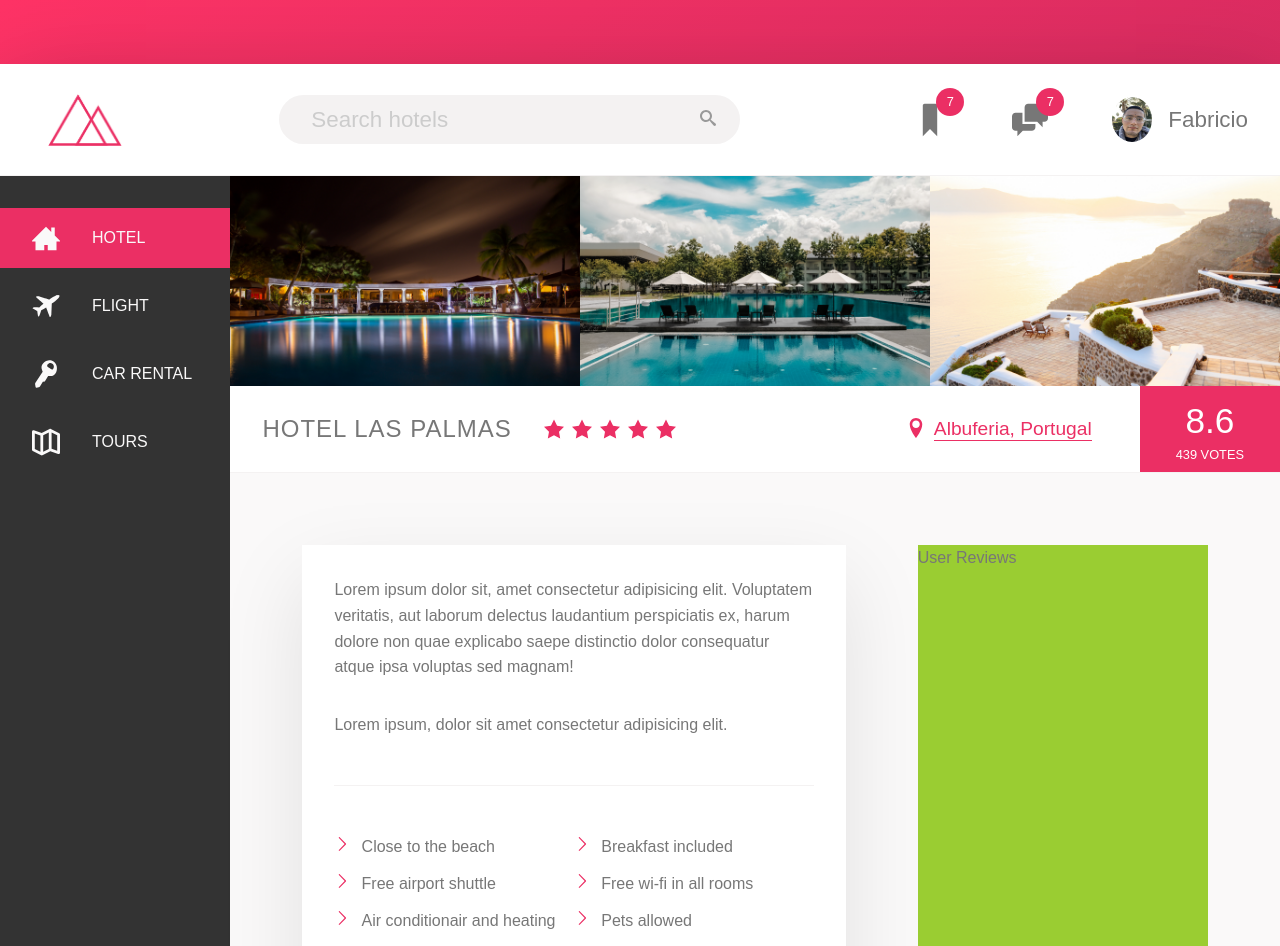
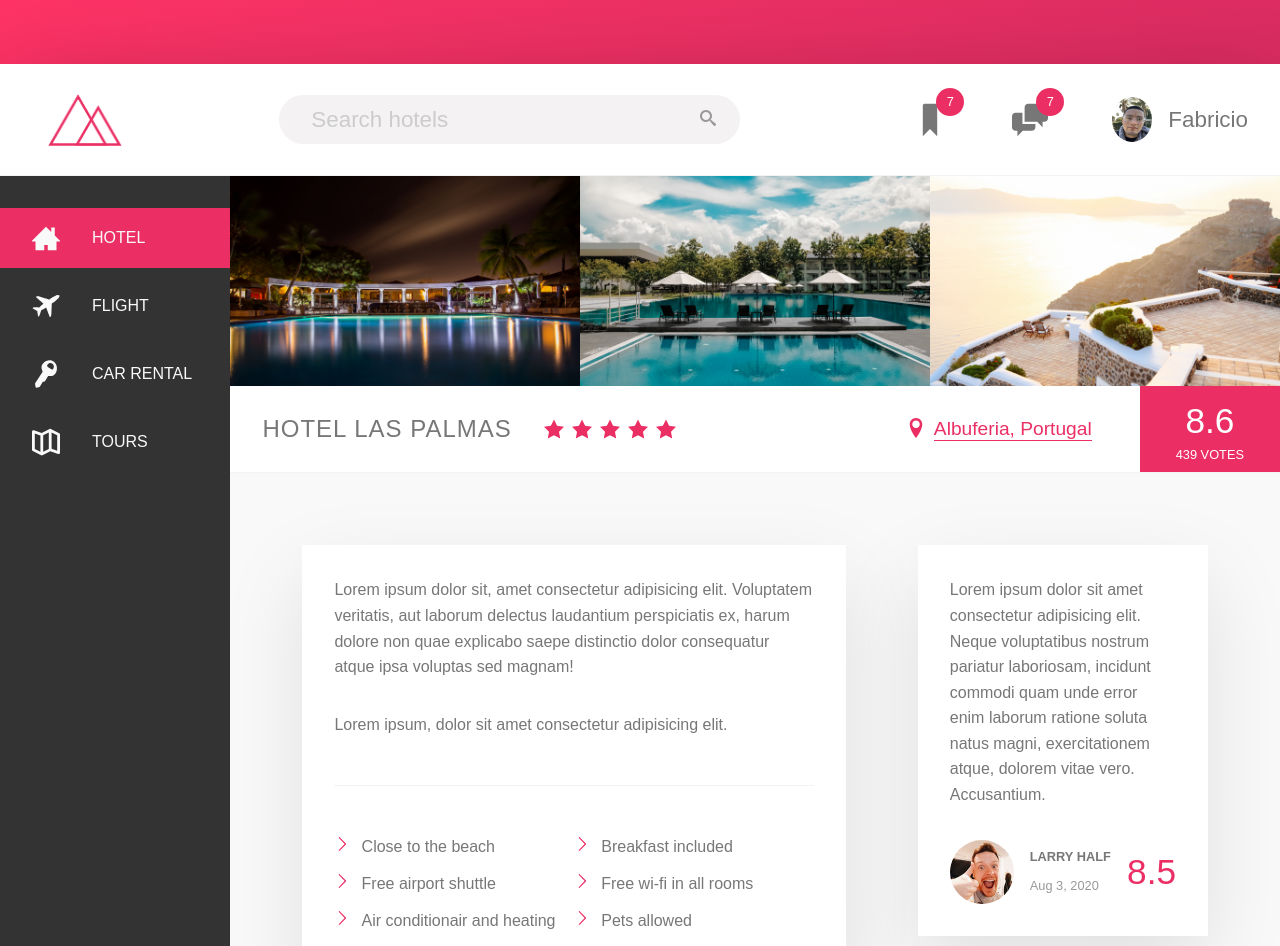
Before and after one commit to codecallogic/trillo, a React (Create React App) app: page / in a window 1280 px wide. Shown: the top 946 px of the page. Built offline with nearby package versions, Linux system fonts and the light colour scheme.

Commit message:
section reviews 80% complete

```diff
--- a/src/_components.scss
+++ b/src/_components.scss
@@ -363,3 +363,52 @@
         }
     }
 }
+
+
+///////////////////////////////////
+// REVIEWS
+.review {
+    background-color: #fff;
+    box-shadow: var(--shadow-light);
+    padding: 2rem;
+    margin-bottom: 3.5rem;
+
+    &-text {
+
+    }
+
+    &-user {
+        display: flex;
+        align-items: center;
+        margin-top: 2rem;
+    }
+
+    &-photo {
+        height: 4rem;
+        width: 4rem;
+        border-radius: 50%;
+        margin-right: 1rem;
+    }
+
+    &-user-box {
+        margin-right: auto;
+    }
+
+    &-user-name {
+        font-weight: bold;
+        text-transform: uppercase;
+        font-size: .8rem;
+        margin-bottom: .5rem;
+    }
+
+    &-user-date {
+        font-size: .8rem;
+        color: var(--color-grey-dark-3);
+    }
+
+    &-rating {
+        color: var(--color-primary);
+        font-size: 2.2rem;
+        font-weight: 300;
+    }
+}
--- a/src/_layout.scss
+++ b/src/_layout.scss
@@ -37,6 +37,7 @@
 }
 
 .detail {
+    font-size: 1rem;
     display: flex;
     padding: 4.5rem;
     background-color: var(--color-grey-light-1);
@@ -44,7 +45,6 @@
 }
 
 .description {
-    font-size: 1rem;
     background-color: white;
     box-shadow: var(--shadow-light);
     flex: 0 0 60%;
@@ -53,6 +53,5 @@
 }
 
 .user-reviews {
-    background-color: yellowgreen;
     flex: 1;
 }
--- a/src/app/App.css
+++ b/src/app/App.css
@@ -276,6 +276,35 @@ body {
     .recommend-photo:not(:last-child) {
       margin-right: -1.5rem; }
 
+.review {
+  background-color: #fff;
+  box-shadow: var(--shadow-light);
+  padding: 2rem;
+  margin-bottom: 3.5rem; }
+  .review-user {
+    display: flex;
+    align-items: center;
+    margin-top: 2rem; }
+  .review-photo {
+    height: 4rem;
+    width: 4rem;
+    border-radius: 50%;
+    margin-right: 1rem; }
+  .review-user-box {
+    margin-right: auto; }
+  .review-user-name {
+    font-weight: bold;
+    text-transform: uppercase;
+    font-size: .8rem;
+    margin-bottom: .5rem; }
+  .review-user-date {
+    font-size: .8rem;
+    color: var(--color-grey-dark-3); }
+  .review-rating {
+    color: var(--color-primary);
+    font-size: 2.2rem;
+    font-weight: 300; }
+
 .container {
   max-width: 85rem;
   margin: 4rem auto;
@@ -307,13 +336,13 @@ body {
   flex: 1; }
 
 .detail {
+  font-size: 1rem;
   display: flex;
   padding: 4.5rem;
   background-color: var(--color-grey-light-1);
   border-bottom: var(--line); }
 
 .description {
-  font-size: 1rem;
   background-color: white;
   box-shadow: var(--shadow-light);
   flex: 0 0 60%;
@@ -321,5 +350,4 @@ body {
   padding: 2rem; }
 
 .user-reviews {
-  background-color: yellowgreen;
   flex: 1; }
--- a/src/components/content.jsx
+++ b/src/components/content.jsx
@@ -122,7 +122,32 @@ class Content extends Component {
                             </div>
                         </div>
                         <div className="user-reviews">
-                            User Reviews
+                            <figure className="review">
+                                <blockquote className="review-text">
+                                    Lorem ipsum dolor sit amet consectetur adipisicing elit. Neque voluptatibus nostrum pariatur laboriosam, incidunt commodi quam unde error enim laborum ratione soluta natus magni, exercitationem atque, dolorem vitae vero. Accusantium.
+                                </blockquote>
+                                <figcaption className="review-user">
+                                    <img src="/images/user-1.jpg" alt="" className="review-photo"/>
+                                    <div className="review-user-box">
+                                        <p className="review-user-name">Larry Half</p>
+                                        <p className="review-user-date">Aug 3, 2020</p>
+                                    </div>
+                                    <div className="review-rating">8.5</div>
+                                </figcaption>
+                            </figure>
+                            <figure className="review">
+                                <blockquote className="review-text">
+                                    Lorem ipsum dolor sit amet consectetur adipisicing elit. Totam, corporis explicabo?
+                                </blockquote>
+                                <figcaption className="review-user">
+                                    <img src="/images/user-2.jpg" alt="" className="review-photo"/>
+                                    <div className="review-user-box">
+                                        <p className="review-user-name">Mary Tomas</p>
+                                        <p className="review-user-date">Feb 21, 2020</p>
+                                    </div>
+                                    <div className="review-rating">7.8</div>
+                                </figcaption>
+                            </figure>
                         </div>
                     </div>
                 </main>
```
